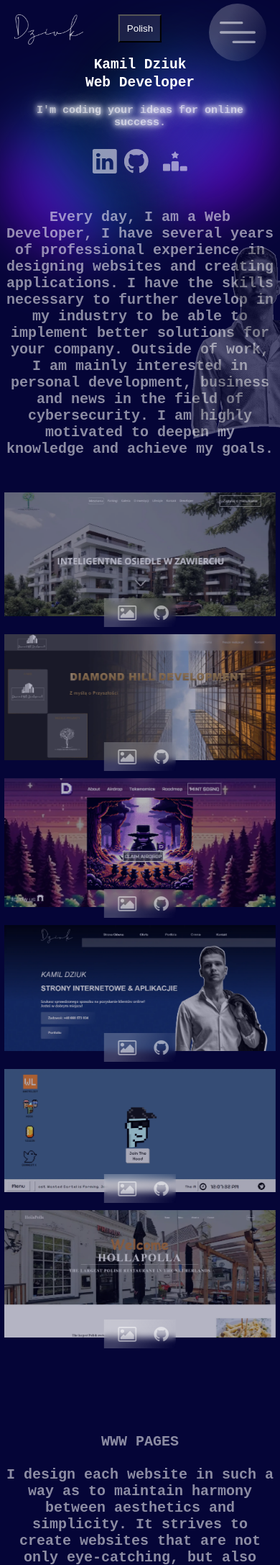
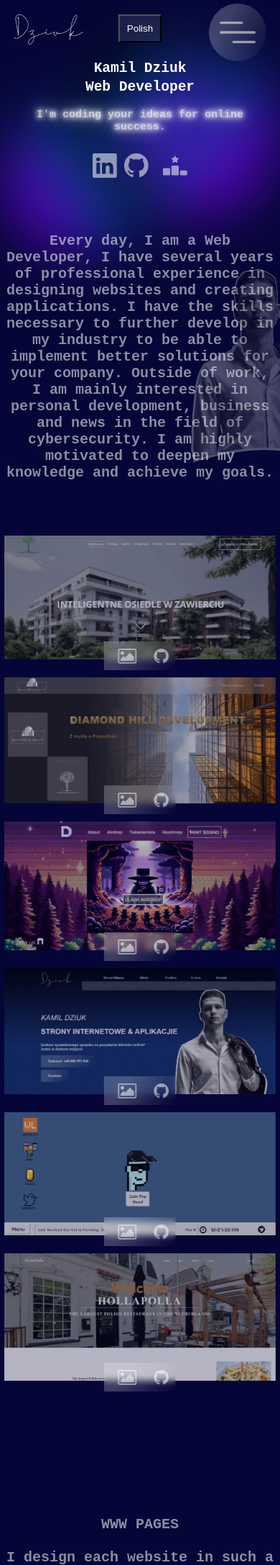
Before and after one commit to KamilDziuk/kamildziuk.github.io, a PHP site: page / in a window 390 px wide. Shown: the top 2174 px of the page at 72% size. Run offline with PHP 8.4, Linux system fonts and the light colour scheme.

Commit message:
increasing spacing in all section(css)

```diff
--- a/css/style.css
+++ b/css/style.css
@@ -212,7 +212,8 @@ margin-top: 10% ;
     width: 40%;
     text-align: right;
     margin: 5px;
-    margin-bottom:5% ;
+    margin-top:6.5%;
+    margin-bottom:6.5%;
 }
 
 
@@ -609,8 +610,9 @@ margin-top: -12%;
         transform: translateX(-50%);
         width: 97%;
         text-align: center;
-        margin: 20px 0;
-        margin-bottom: 10%;
+        margin: 0px 0;
+        margin-bottom: 17%;
+        margin-top: 6.5%;
     }
 
     .portfolioImage0,
--- a/js/gitApi.js
+++ b/js/gitApi.js
@@ -17,14 +17,14 @@ let data = await url.json();
 
  textElement += "</ul>";
  let polishLanguage =  document.querySelector('.polishLanguage');
- lengthRepo.innerHTML =  `<p>My repository List<br><br>Total number: ${data.length}</p>`;
+ lengthRepo.innerHTML =  `<p>My repository List<br>Total number: ${data.length}</p>`;
 
     polishLanguage.addEventListener('click', () =>{
   if(polishLanguage.textContent == 'English'){
-    lengthRepo.innerHTML =  `<p>Moje repozytoria<br><br>Łączna liczba: ${data.length}</p>`;
+    lengthRepo.innerHTML =  `<p>Moje repozytoria<br>Łączna liczba: ${data.length}</p>`;
   }
    else if(polishLanguage.textContent == 'Polish'){
-        lengthRepo.innerHTML =  `<p>My repository List<br><br>Total number: ${data.length}</p>`;
+        lengthRepo.innerHTML =  `<p>My repository List<br>Total number: ${data.length}</p>`;
         }
 
 })
```
